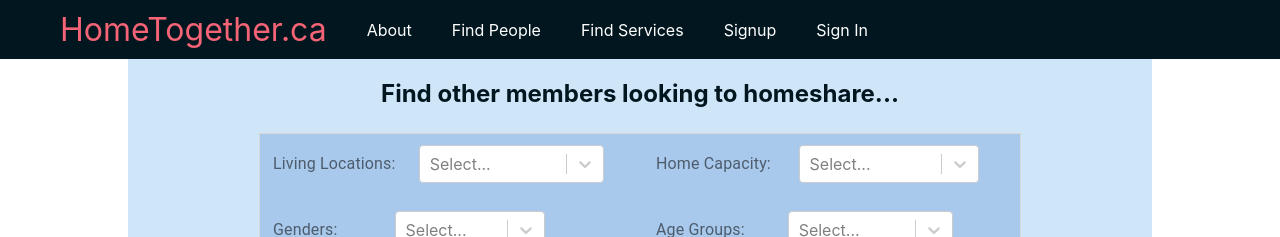
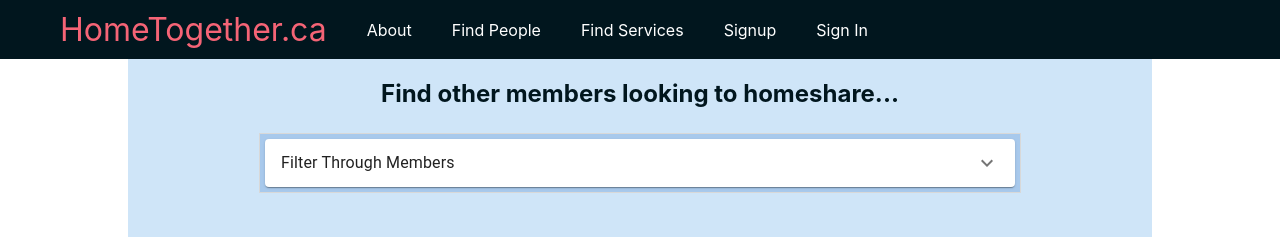
Before and after one commit to JadenBalogh/home-together-b, a React (Create React App) app in the folder client/: page /members in a window 1280 px wide. Shown: the top 237 px of the page. Built offline with nearby package versions, Linux system fonts and the light colour scheme; no server answers.

Commit message:
Update Filters Visual
Now with accordian

```diff
--- a/client/src/members/MembersFilter.js
+++ b/client/src/members/MembersFilter.js
@@ -5,14 +5,44 @@
 import Grid from '@material-ui/core/Grid';
 import FormControlLabel from '@material-ui/core/FormControlLabel';
 import FormLabel from '@material-ui/core/FormLabel';
+import Accordion from '@material-ui/core/Accordion';
+import AccordionSummary from '@material-ui/core/AccordionSummary';
+import AccordionDetails from '@material-ui/core/AccordionDetails';
+import ExpandMoreIcon from '@material-ui/icons/ExpandMore';
+import Typography from '@material-ui/core/Typography';
+import { makeStyles } from '@material-ui/core/styles';
 
 // Filter component for the members page
+const useStyles = makeStyles((theme) => ({
+  root: {
+    flexGrow: 1,
+    maxWidth: '1000px',
+    paddingTop: '25px',
+  },
+  paper: {
+    padding: theme.spacing(2),
+    margin: 0,
+  },
+  img: {
+    maxWidth: '250px',
+    maxHeight: '250px',
+    borderRadius: '5%',
+  },
+  accordionImg: {
+    marginRight: '25px',
+    maxWidth: '75px',
+    maxHeight: '75px',
+    borderRadius: '50%',
+  },
+}));
+
 function MembersFilter(props) {
   const [locationOptions, setLocationOptions] = useState([]);
   const [homeCapacityOptions, setHomeCapacityOptions] = useState([]);
   const [genderOptions, setGenderOptions] = useState([]);
   const [ageGroupOptions, setAgeGroupOptions] = useState([]);
   const [familyStatusOptions, setFamilyStatusOptions] = useState([]);
+  const classes = useStyles();
 
   useEffect(() => fetchGenderOptions(), []);
   useEffect(() => fetchAgeGroupOptions(), []);
@@ -83,6 +113,15 @@
 
   return (
     <div className='filter-container'>
+      <Accordion>
+        <AccordionSummary expandIcon={<ExpandMoreIcon />} aria-controls="panel1a-content" id="panel1a-header">
+          <Grid container spacing={2} direction="row" justify="flex-start" alignItems="center" justify="space-between">
+            <Grid item>
+              <Typography className={classes.heading}>Filter Through Members</Typography>
+            </Grid>
+          </Grid>
+        </AccordionSummary>
+        <AccordionDetails>
           <Grid container spacing={2}>
             <Grid item xs={12} sm={6} container>
               <FilterSelect
@@ -181,6 +220,8 @@
               />
             </Grid>
           </Grid>
+        </AccordionDetails>
+      </Accordion>
     </div>
   );
 }
```
Lines whose indentation alone changed are shown as unchanged.
